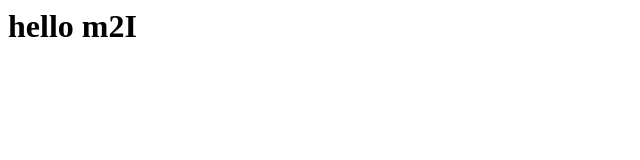
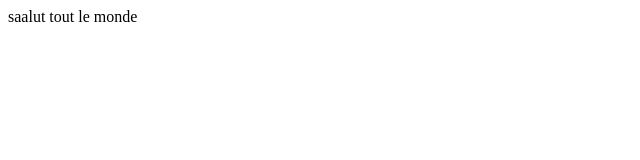
Before and after one commit to GhizlaneAyadii/GhizlaneAyadii.github.io, a plain HTML site: page index.html in a window 1280 px wide. Shown: the whole page, without its empty margins (0-640 px from the left). Drawn offline with Linux system fonts and the light colour scheme.

Commit message:
deuxieme commit

```diff
--- a/index.html
+++ b/index.html
@@ -1 +1 @@
-<h1>hello m2I</h1>
+<p>saalut tout le monde</p>
```
